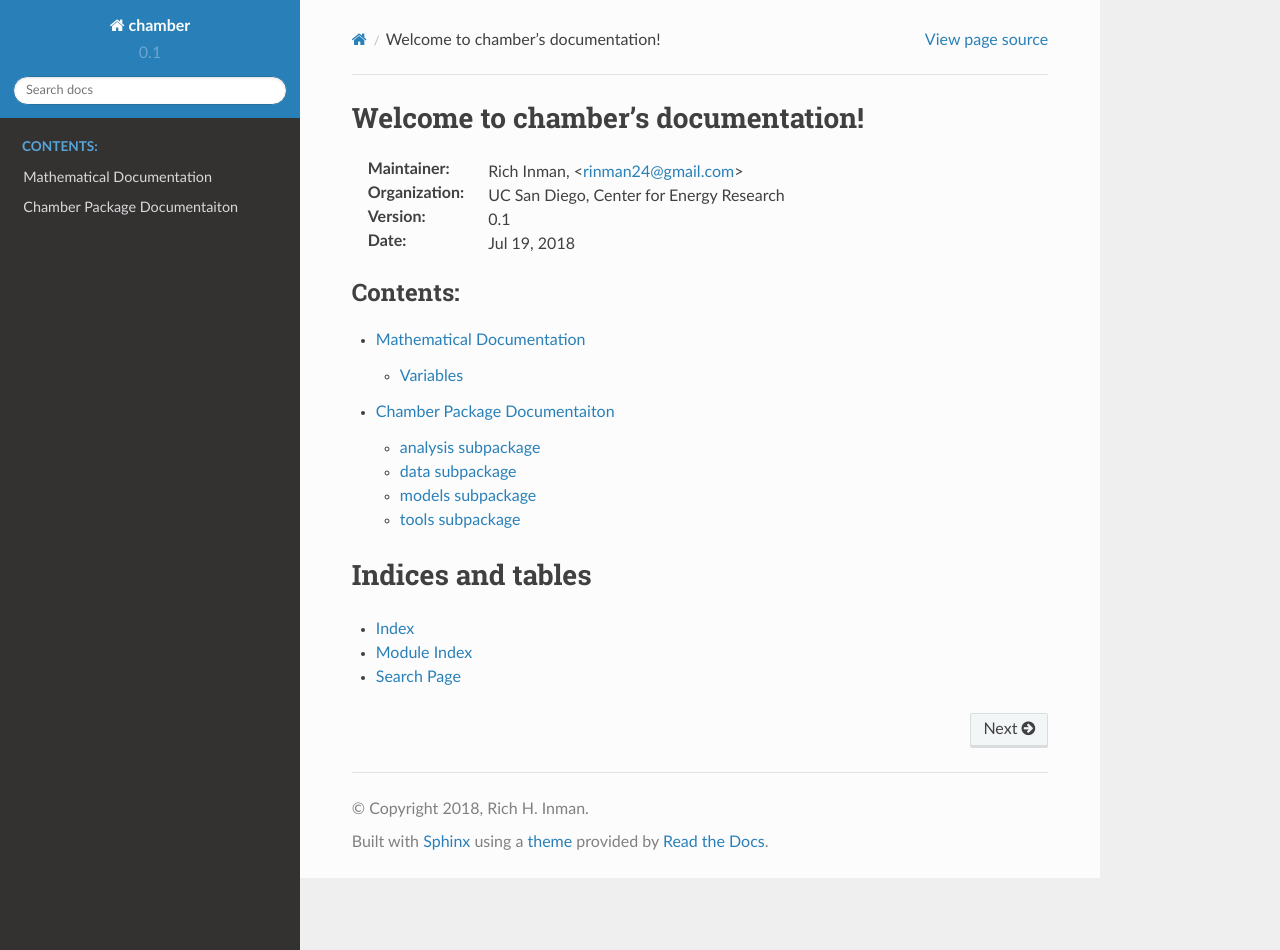
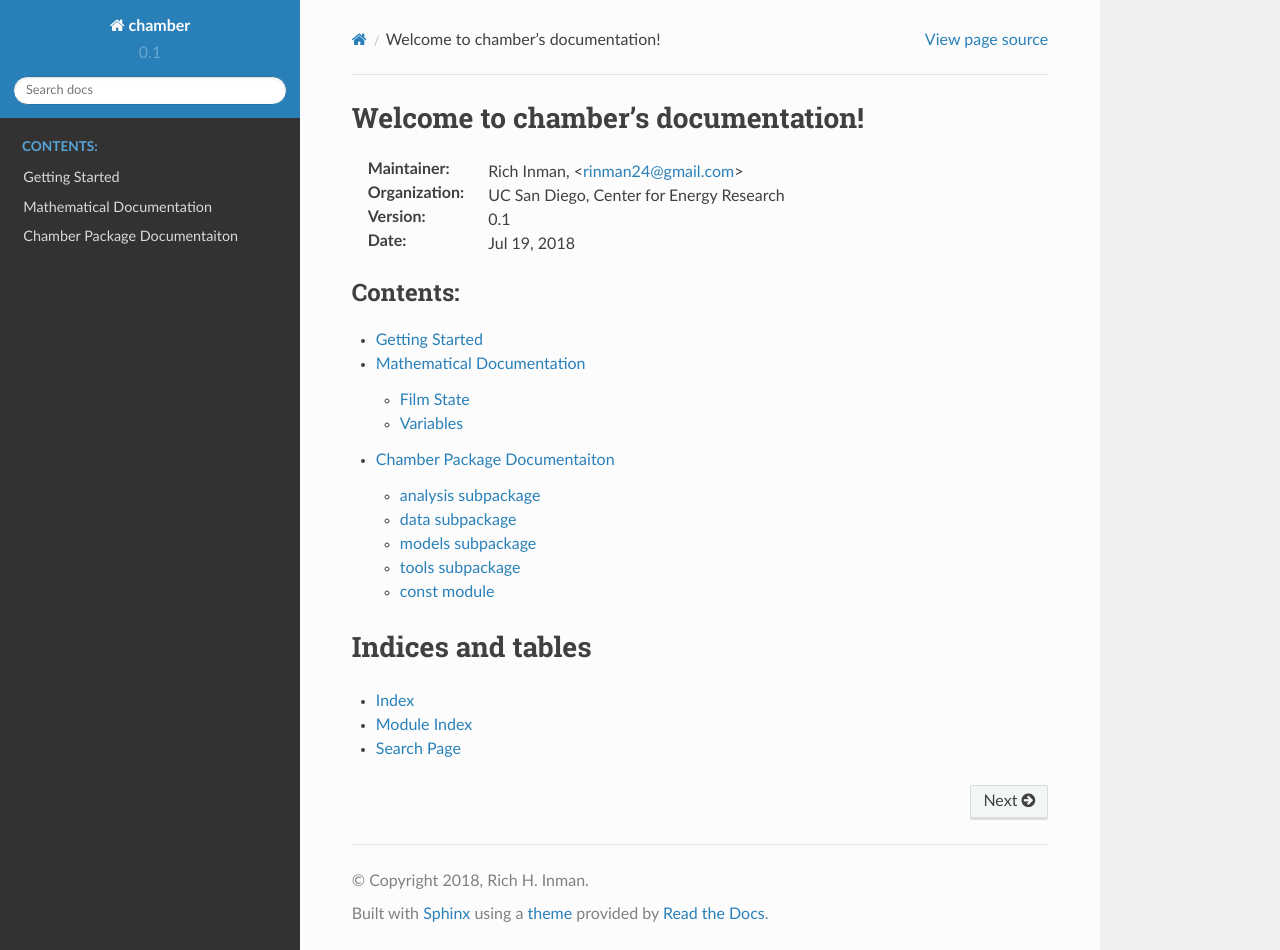
Before and after one commit to rinman24/coimbra_chamber, a Sphinx documentation site: the page built from docs/index.rst, in a window 1280 px wide and 950 px high. Built offline with Sphinx 7.4.7 and the Read the Docs theme 2.0.0, drawn with Linux system fonts in a browser that asks for light colours; pages that are not in the unit, such as notebooks, are missing from menus.

Commit message:
Adds 'Getting Started' section to docs.

```diff
--- a/docs/conf.py
+++ b/docs/conf.py
@@ -45,7 +45,7 @@ extensions = [
     'sphinx.ext.viewcode',
     'sphinx.ext.napoleon',
     'sphinx.ext.todo',
-]
+    ]
 
 # Add any paths that contain templates here, relative to this directory.
 templates_path = ['_templates']
--- /dev/null
+++ b/docs/getting_started.rst
@@ -0,0 +1,6 @@
+Getting Started
+===============
+
+This section will contain how to get started, including setting up the initial state of the database.
+
+Comming soon!
--- a/docs/index.rst
+++ b/docs/index.rst
@@ -16,6 +16,7 @@ Welcome to chamber's documentation!
    :maxdepth: 2
    :caption: Contents:
 
+   getting_started
    mathdoc
    modules
 
--- a/docs/mathdoc.rst
+++ b/docs/mathdoc.rst
@@ -1,10 +1,10 @@
 Mathematical Documentation
-**************************
+==========================
 
 This section contains a **mathematical description** of variables used in the `chamber` module.
 
 .. toctree::
     :maxdepth: 1
 
-    mathdoc/film_state
+    mathdoc/states
     mathdoc/variables
--- a/docs/modules.rst
+++ b/docs/modules.rst
@@ -8,3 +8,4 @@ Chamber Package Documentaiton
     source/data
     source/models
     source/tools
+    source/const
```
